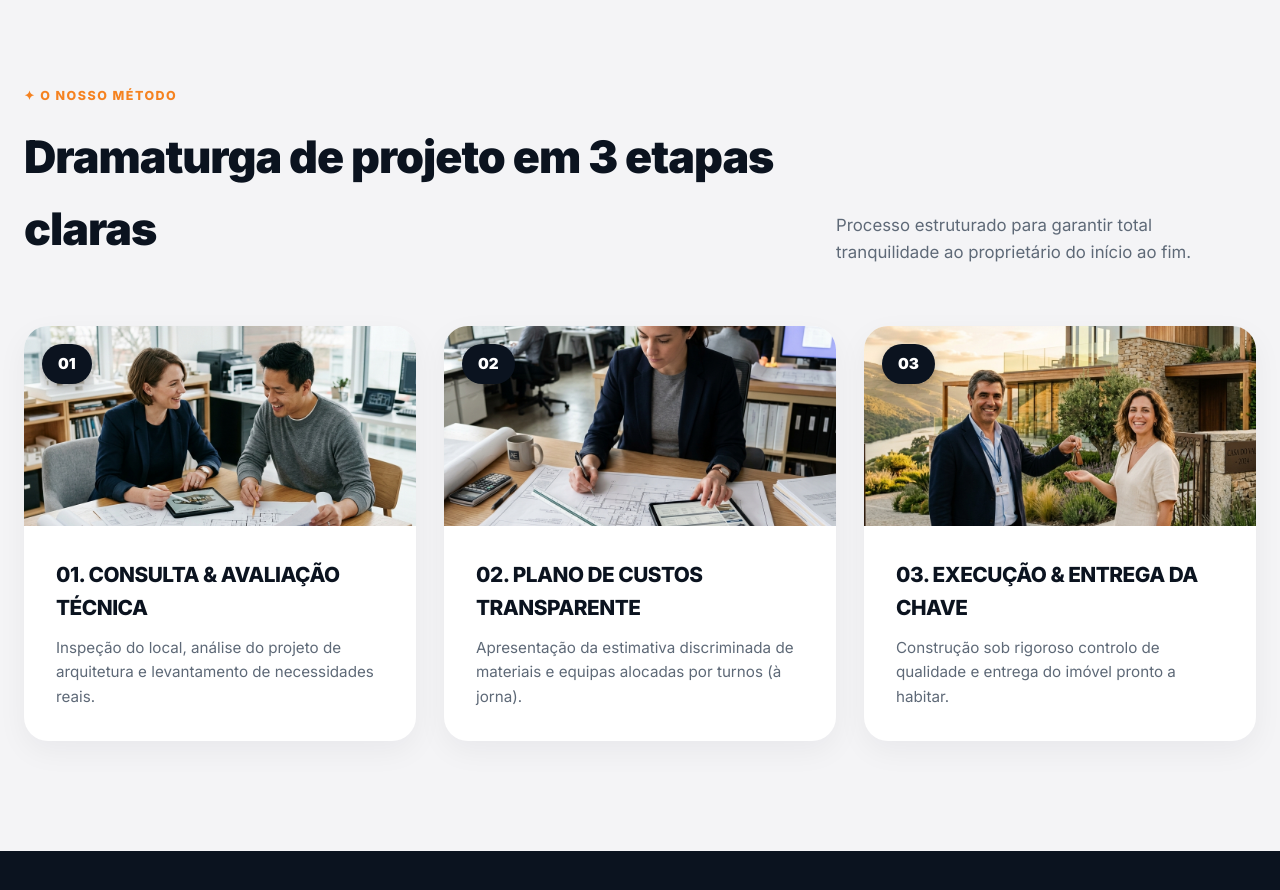
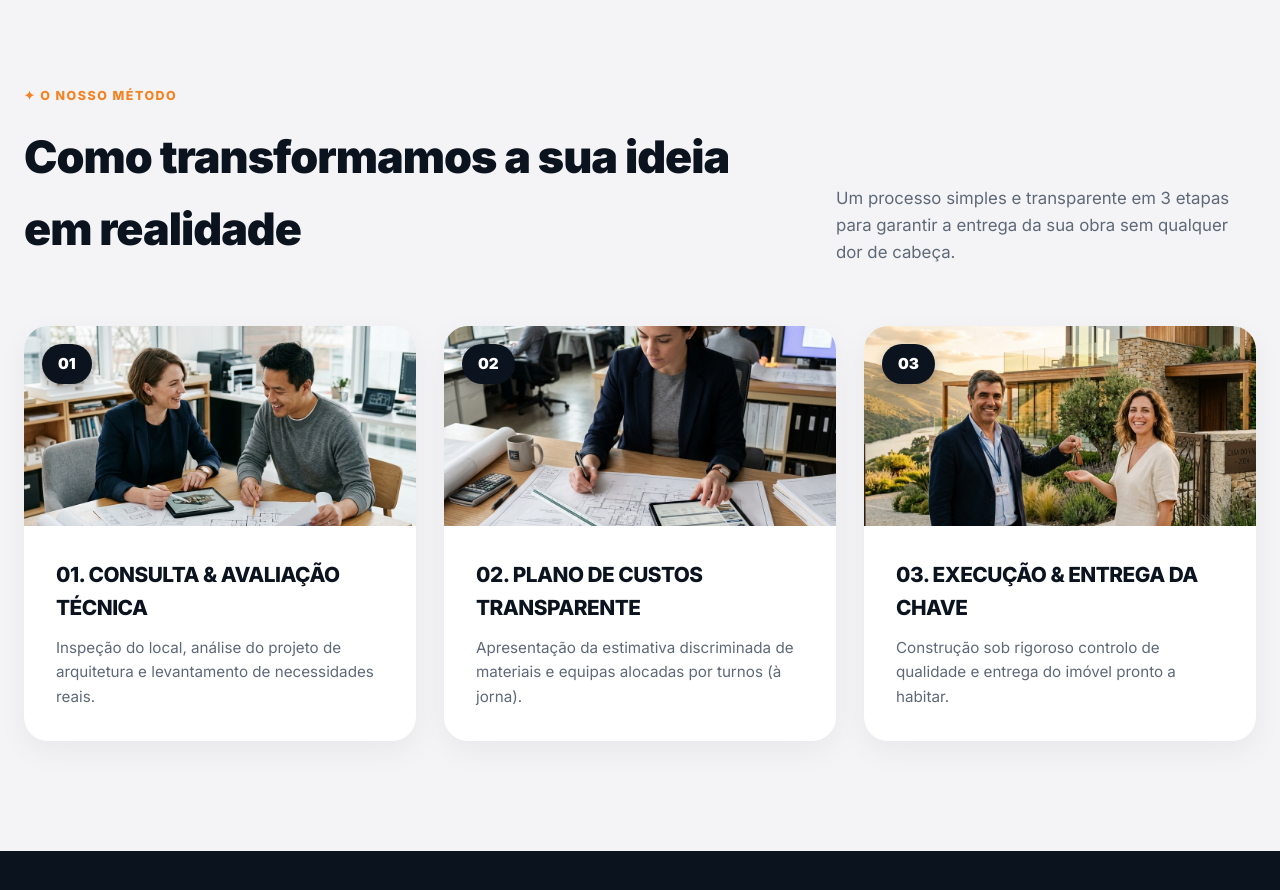
Before and after one commit to imzipper25-ship-it/Dak, a website: page index.html in a window 1280 px wide. Shown: the part 2700-3590 px from the top of the page. Drawn offline with Linux system fonts and the light colour scheme.

Commit message:
Fix client-facing headline: replace literal internal term with natural headline Como transformamos a sua ideia em realidade across PT, EN, RU

```diff
--- a/index.html
+++ b/index.html
@@ -57,7 +57,7 @@
             </nav>
 
             <div class="header-right-actions">
-                <!-- Sleek Burger / Globe Language Dropdown Menu -->
+                <!-- Sleek Globe / Burger Language Dropdown Menu -->
                 <div class="lang-dropdown-wrapper" id="langDropdownWrapper">
                     <button class="lang-dropdown-btn" id="langDropdownBtn" aria-label="Select Language">
                         <svg width="18" height="18" viewBox="0 0 24 24" fill="none" stroke="currentColor" stroke-width="2" stroke-linecap="round" stroke-linejoin="round"><circle cx="12" cy="12" r="10"/><path d="M12 2a14.5 14.5 0 0 0 0 20 14.5 14.5 0 0 0 0-20"/><path d="M2 12h20"/></svg>
@@ -237,16 +237,16 @@
         </div>
     </section>
 
-    <!-- 5. Блок Como Funciona -->
+    <!-- 5. Блок Como Funciona (Processo de Trabalho) -->
     <section class="section como-funciona" id="como-funciona">
         <div class="container">
             <div class="process-header">
                 <div>
                     <span class="section-badge" data-i18n="como_badge">✦ O NOSSO MÉTODO</span>
-                    <h2 class="section-title" data-i18n="como_title">Dramaturga de projeto em 3 etapas claras</h2>
+                    <h2 class="section-title" data-i18n="como_title">Como transformamos a sua ideia em realidade</h2>
                 </div>
                 <p class="process-intro-text" data-i18n="como_intro">
-                    Processo estruturado para garantir total tranquilidade ao proprietário do início ao fim.
+                    Um processo simples e transparente em 3 etapas para garantir a entrega da sua obra sem qualquer dor de cabeça.
                 </p>
             </div>
 
--- a/main.js
+++ b/main.js
@@ -1,4 +1,4 @@
-// DAK Construction Landing Page JavaScript & i18n Translation Engine (CEO Level Copywriting & Globe Dropdown)
+// DAK Construction Landing Page JavaScript & i18n Translation Engine (Client-Facing High-Converting Copy)
 
 const translations = {
     pt: {
@@ -37,8 +37,8 @@ const translations = {
         servicos_card2_title: "Remodelações Integrais de Luxo",
         servicos_card2_text: "Renovação completa de apartamentos e moradias de alto padrão com detalhe nos acabamentos de interiores.",
         como_badge: "✦ O NOSSO MÉTODO",
-        como_title: "Dramaturga de projeto em 3 etapas claras",
-        como_intro: "Processo estruturado para garantir total tranquilidade ao proprietário do início ao fim.",
+        como_title: "Como transformamos a sua ideia em realidade",
+        como_intro: "Um processo simples e transparente em 3 etapas para garantir a entrega da sua obra sem qualquer dor de cabeça.",
         step1_title: "01. CONSULTA & AVALIAÇÃO TÉCNICA",
         step1_desc: "Inspeção do local, análise do projeto de arquitetura e levantamento de necessidades reais.",
         step2_title: "02. PLANO DE CUSTOS TRANSPARENTE",
@@ -112,8 +112,8 @@ const translations = {
         servicos_card2_title: "Full High-End Renovations",
         servicos_card2_text: "Complete renovation of luxury villas, apartments, and heritage spaces with maximum finishing precision.",
         como_badge: "✦ OUR METHOD",
-        como_title: "Structured 3-step project drama",
-        como_intro: "A transparent workflow designed to grant complete peace of mind to the property owner.",
+        como_title: "How we turn your vision into reality",
+        como_intro: "A simple and transparent 3-step process engineered to deliver your project hassle-free.",
         step1_title: "01. CONSULTATION & SITE AUDIT",
         step1_desc: "Site inspection, architectural drawing audit, and detailed scope analysis.",
         step2_title: "02. TRANSPARENT BUDGET PLAN",
@@ -187,8 +187,8 @@ const translations = {
         servicos_card2_title: "Капитальный премиум-ремонт",
         servicos_card2_text: "Полная реконструкция вилл, квартир и коммерческих пространств с высочайшей точностью отделки.",
         como_badge: "✦ НАШ МЕТОД",
-        como_title: "Драматургия проекта в 3 понятных шага",
-        como_intro: "Структурированный процесс, гарантирующий полное спокойствие заказчику на каждом этапе.",
+        como_title: "Как мы превращаем вашу идею в реальность",
+        como_intro: "Простой и прозрачный процесс в 3 этапа, гарантирующий сдачу объекта без головной боли.",
         step1_title: "01. ПЕРВИЧНЫЙ ИНЖЕНЕРНЫЙ АУДИТ",
         step1_desc: "Выезд на объект, анализ архитектурного проекта и составление технического задания.",
         step2_title: "02. ПРОЗРАЧНЫЙ РАСЧЁТ СМЕТЫ",
```
